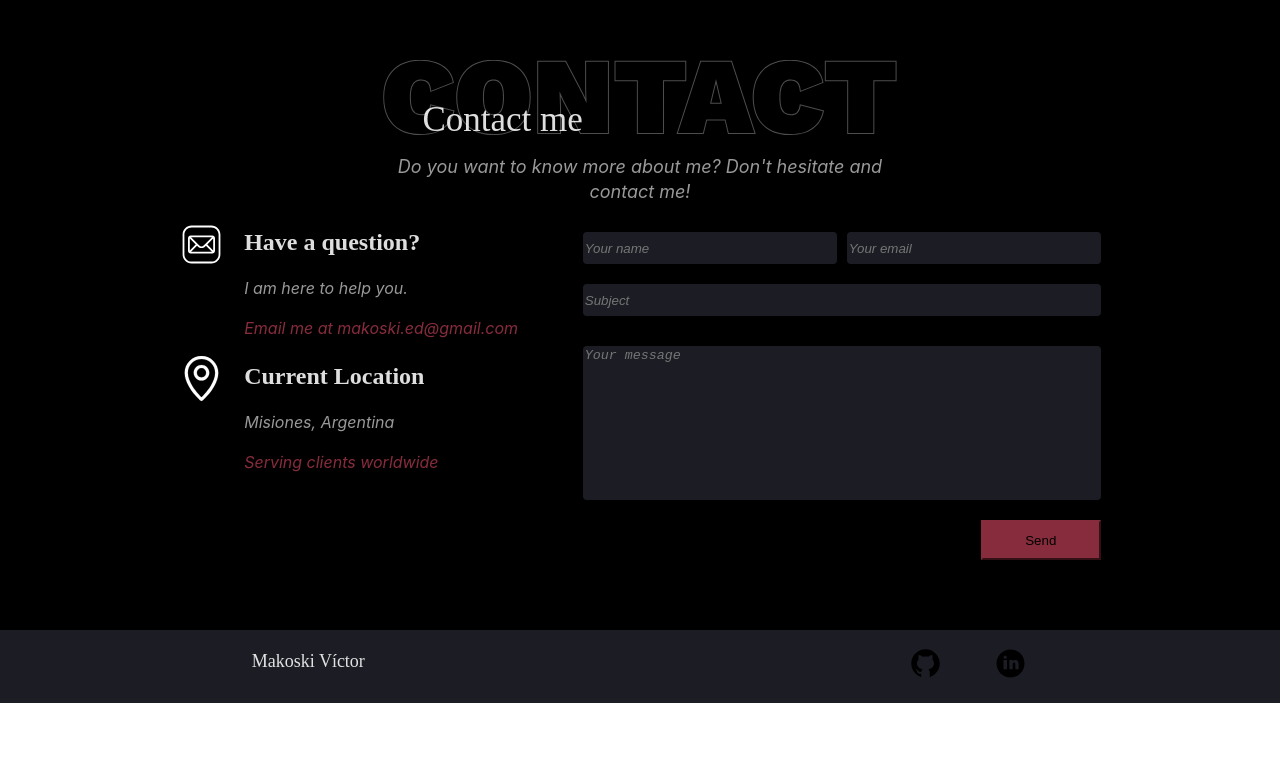
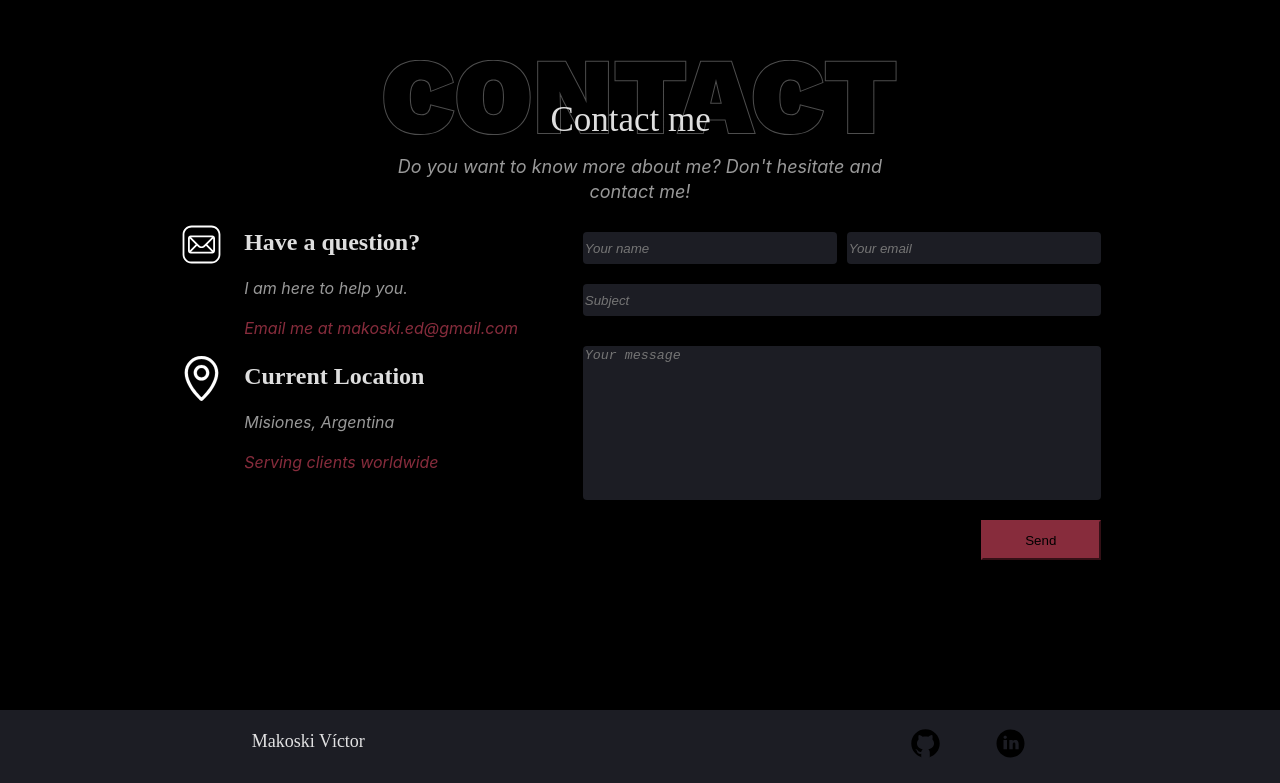
Before and after one commit to MakoskiVictor/Portfolio-Makoski.Dev, a React (Vite) app: page / in a window 1280 px wide. Shown: the part 2410-3193 px from the top of the page. Before the commit the page ends 3113 px from the top, so only its background shows below. Built offline with nearby package versions, Linux system fonts and the light colour scheme; a web font is replaced by a local one.

Commit message:
center title

```diff
--- a/src/styles/Contact.module.css
+++ b/src/styles/Contact.module.css
@@ -3,7 +3,7 @@
     display: flex;
     justify-content: center;
     padding-top: 70px;
-    padding-bottom: 70px;
+    padding-bottom: 150px;
 }
 
 .portfolio {
@@ -29,7 +29,7 @@
     font-size: 35px;
     position: absolute;
     z-index: 100;
-    left: 33%;
+    left: 43%;
     top: 0px;
 }
 
```
